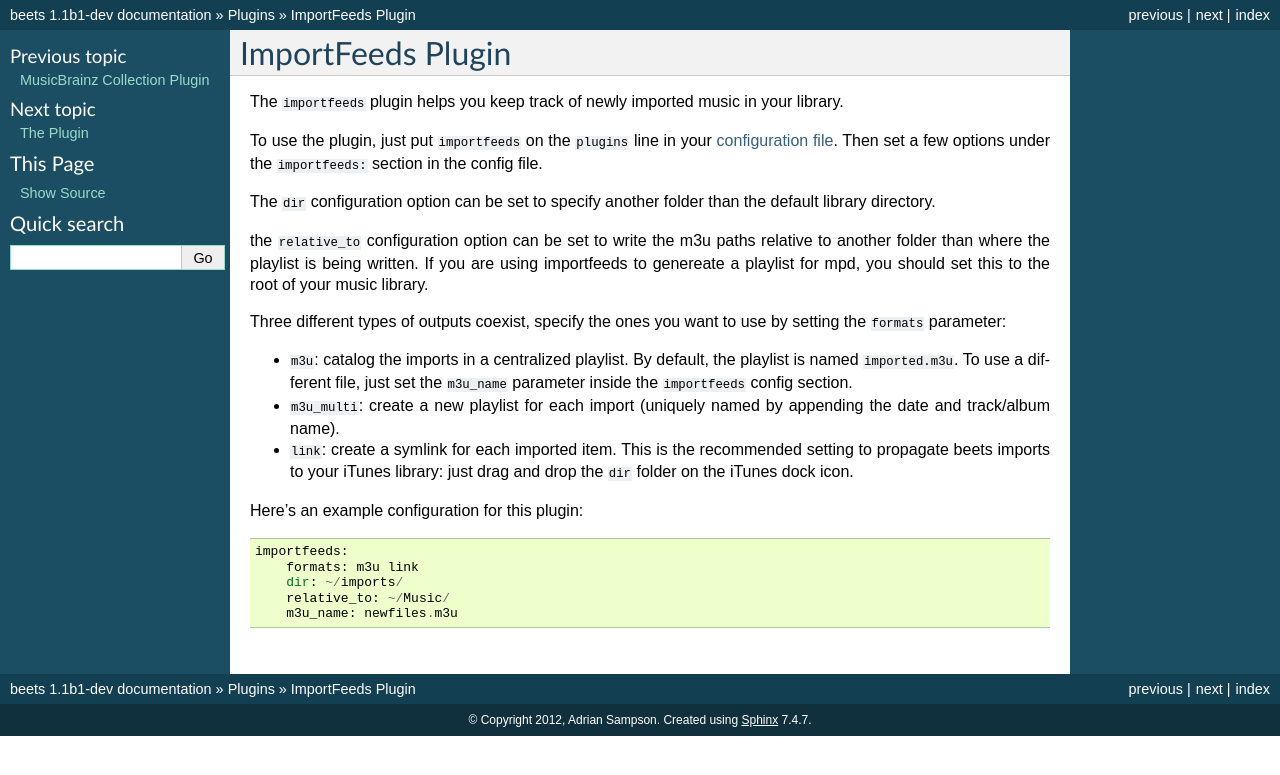
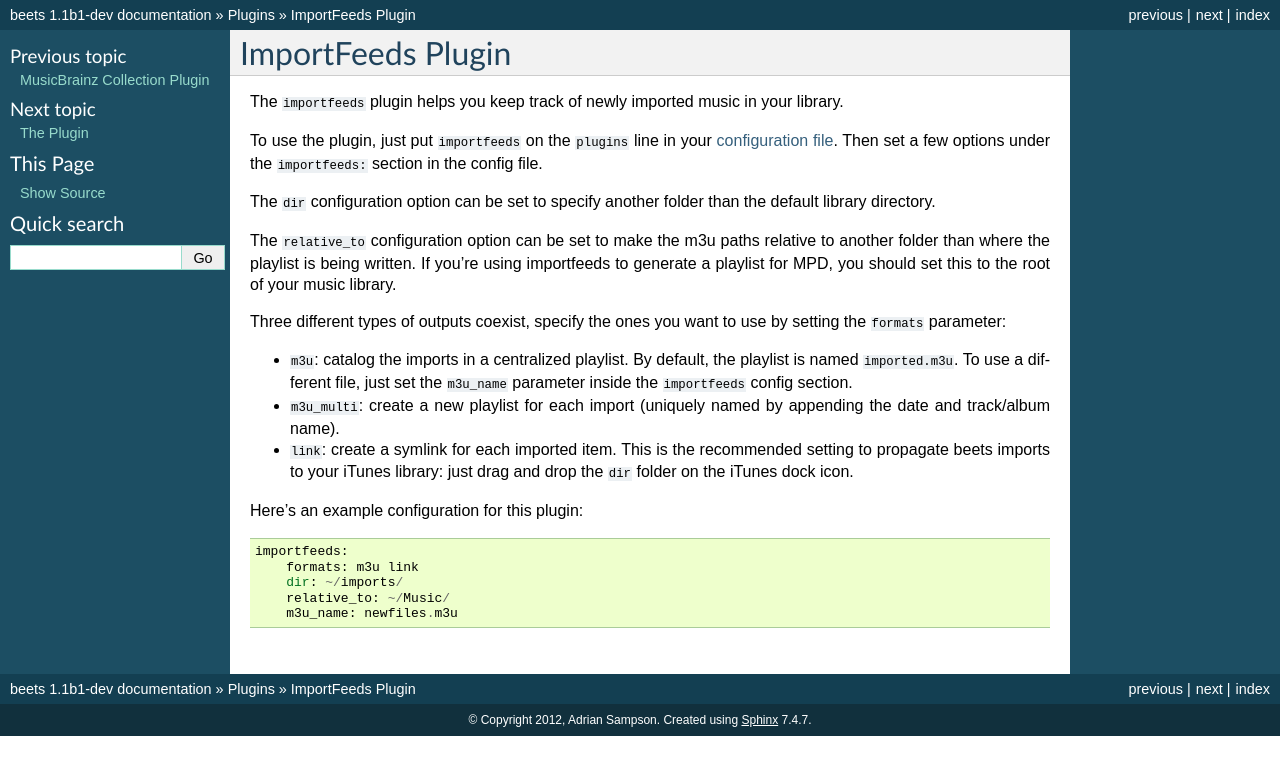
Before and after one commit to google-code-export/beets, a Sphinx documentation site: the page built from docs/plugins/importfeeds.rst, in a window 1280 px wide. Shown: the top 775 px of the page. Built offline with Sphinx 7.4.7, drawn with Linux system fonts in a browser that asks for light colours.

Commit message:
cleanup, docs, and changelog for relative_to (#74)

```diff
--- a/docs/changelog.rst
+++ b/docs/changelog.rst
@@ -28,6 +28,8 @@
   :ref:`musicbrainz-config`.
 * You can now configure the similarity thresholds used to determine when the
   autotagger automatically accepts a metadata match. See :ref:`match-config`.
+* :doc:`/plugins/importfeeds`: Added a new configuration option that controls
+  the base for relative paths used in m3u files.
 
 1.0.0 (in development)
 ----------------------
--- a/docs/plugins/importfeeds.rst
+++ b/docs/plugins/importfeeds.rst
@@ -10,9 +10,9 @@
 The ``dir`` configuration option can be set to specify another folder
 than the default library directory.
 
-the ``relative_to`` configuration option can be set to write the m3u paths
-relative to another folder than where the playlist is being written. If you are
-using importfeeds to genereate a playlist for mpd, you should set this to the
+The ``relative_to`` configuration option can be set to make the m3u paths
+relative to another folder than where the playlist is being written. If you're
+using importfeeds to generate a playlist for MPD, you should set this to the
 root of your music library.
 
 Three different types of outputs coexist, specify the ones you want to use by
```
Also changed, not shown: 1 other file.
